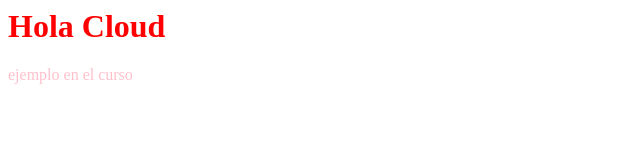
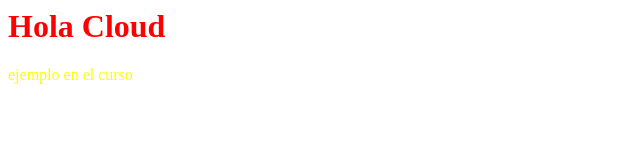
Before and after one commit to AntonioLucasBasco/amplify, a plain HTML site: page index.html in a window 1280 px wide. Shown: the full height of the page, 0-640 px from the left. Drawn offline with Linux system fonts and the light colour scheme.

Commit message:
Update style.css

```diff
--- a/css/style.css
+++ b/css/style.css
@@ -1,2 +1,2 @@
 h1 {color:red}
-p {color: pink}
+p {color: yellow}
```
